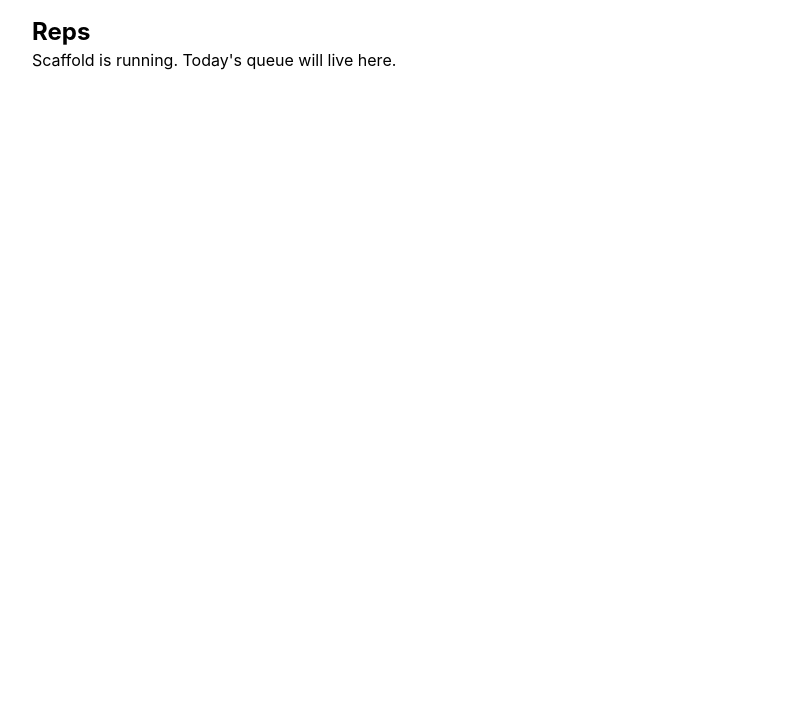
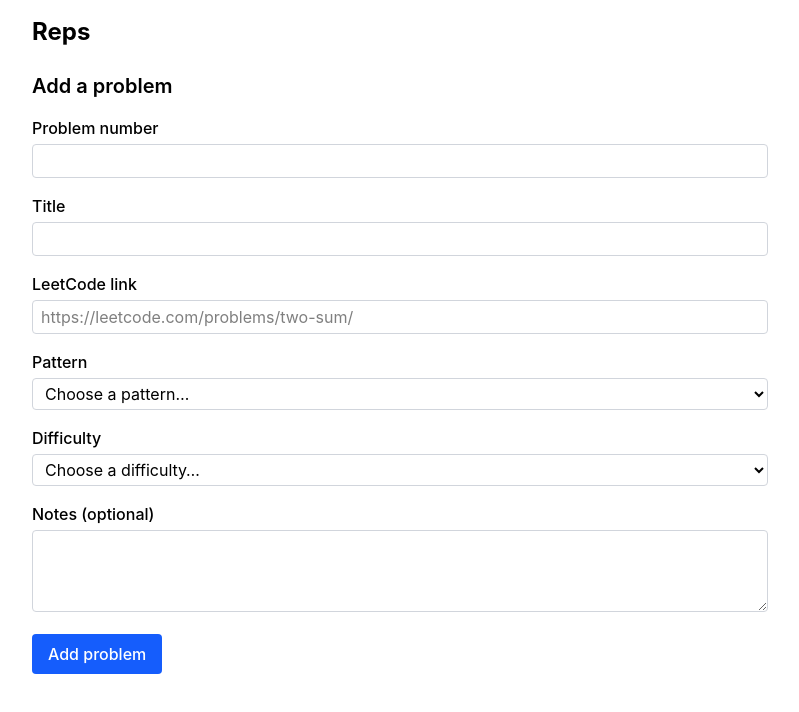
Before and after one commit to nthnco/reps, a React (Vite) app in the folder frontend/: page / in a window 1280 px wide. Shown: the top 712 px of the page, without its empty margins (240-1039 px from the left). Built offline with nearby package versions, Linux system fonts and the light colour scheme.

Commit message:
Add the add-problem form

```diff
--- a/frontend/package.json
+++ b/frontend/package.json
@@ -20,6 +20,7 @@
     "@tailwindcss/vite": "^4.3.3",
     "@testing-library/jest-dom": "^7.0.1",
     "@testing-library/react": "^16.3.3",
+    "@testing-library/user-event": "^14.6.7",
     "@types/node": "^24.13.3",
     "@types/react": "^19.2.18",
     "@types/react-dom": "^19.2.7",
--- a/frontend/src/App.tsx
+++ b/frontend/src/App.tsx
@@ -1,8 +1,10 @@
+import { AddProblemForm } from './components/AddProblemForm'
+
 function App() {
   return (
-    <main className="mx-auto max-w-3xl p-4">
+    <main className="mx-auto max-w-3xl space-y-6 p-4">
       <h1 className="text-2xl font-bold">Reps</h1>
-      <p>Scaffold is running. Today's queue will live here.</p>
+      <AddProblemForm />
     </main>
   )
 }
--- /dev/null
+++ b/frontend/src/components/AddProblemForm.tsx
@@ -0,0 +1,183 @@
+import { useState, type ChangeEvent, type ReactNode, type SubmitEvent } from 'react'
+import type { Difficulty, Pattern, ProblemCreate, ProblemRead } from '../api/generated'
+import { DIFFICULTY_LABELS, PATTERN_LABELS } from '../api/labels'
+import { createProblem, type FieldErrors } from '../api/problems'
+
+// Everything is a string while editing; converted to ProblemCreate on submit.
+const EMPTY = { number: '', title: '', link: '', pattern: '', difficulty: '', notes: '' }
+type FormValues = typeof EMPTY
+
+const inputClass =
+  'w-full rounded border border-gray-300 px-2 py-1 dark:border-gray-600 dark:bg-gray-900'
+
+export function AddProblemForm() {
+  const [values, setValues] = useState<FormValues>(EMPTY)
+  const [fieldErrors, setFieldErrors] = useState<FieldErrors>({})
+  const [message, setMessage] = useState<string | null>(null)
+  const [saved, setSaved] = useState<ProblemRead | null>(null)
+  const [submitting, setSubmitting] = useState(false)
+
+  function update(field: keyof FormValues) {
+    return (event: ChangeEvent<HTMLInputElement | HTMLSelectElement | HTMLTextAreaElement>) =>
+      setValues((current) => ({ ...current, [field]: event.target.value }))
+  }
+
+  async function handleSubmit(event: SubmitEvent<HTMLFormElement>) {
+    event.preventDefault()
+    setSubmitting(true)
+    setMessage(null)
+    setSaved(null)
+
+    const body: ProblemCreate = {
+      number: Number(values.number),
+      title: values.title,
+      link: values.link,
+      // The selects are `required`, so the browser won't submit an empty choice.
+      pattern: values.pattern as Pattern,
+      difficulty: values.difficulty as Difficulty,
+      notes: values.notes,
+    }
+    const result = await createProblem(body)
+    setSubmitting(false)
+
+    if (result.ok) {
+      setSaved(result.problem)
+      setValues(EMPTY)
+      setFieldErrors({})
+    } else {
+      setMessage(result.message)
+      setFieldErrors(result.fieldErrors)
+    }
+  }
+
+  return (
+    <form onSubmit={handleSubmit} className="space-y-4">
+      <h2 className="text-xl font-semibold">Add a problem</h2>
+
+      <Field id="number" label="Problem number" error={fieldErrors.number}>
+        <input
+          id="number"
+          type="number"
+          min={1}
+          required
+          value={values.number}
+          onChange={update('number')}
+          className={inputClass}
+          {...errorProps('number', fieldErrors.number)}
+        />
+      </Field>
+
+      <Field id="title" label="Title" error={fieldErrors.title}>
+        <input
+          id="title"
+          required
+          maxLength={200}
+          value={values.title}
+          onChange={update('title')}
+          className={inputClass}
+          {...errorProps('title', fieldErrors.title)}
+        />
+      </Field>
+
+      <Field id="link" label="LeetCode link" error={fieldErrors.link}>
+        <input
+          id="link"
+          type="url"
+          required
+          maxLength={500}
+          placeholder="https://leetcode.com/problems/two-sum/"
+          value={values.link}
+          onChange={update('link')}
+          className={inputClass}
+          {...errorProps('link', fieldErrors.link)}
+        />
+      </Field>
+
+      <Field id="pattern" label="Pattern" error={fieldErrors.pattern}>
+        <select
+          id="pattern"
+          required
+          value={values.pattern}
+          onChange={update('pattern')}
+          className={inputClass}
+          {...errorProps('pattern', fieldErrors.pattern)}
+        >
+          <option value="">Choose a pattern…</option>
+          {Object.entries(PATTERN_LABELS).map(([value, label]) => (
+            <option key={value} value={value}>
+              {label}
+            </option>
+          ))}
+        </select>
+      </Field>
+
+      <Field id="difficulty" label="Difficulty" error={fieldErrors.difficulty}>
+        <select
+          id="difficulty"
+          required
+          value={values.difficulty}
+          onChange={update('difficulty')}
+          className={inputClass}
+          {...errorProps('difficulty', fieldErrors.difficulty)}
+        >
+          <option value="">Choose a difficulty…</option>
+          {Object.entries(DIFFICULTY_LABELS).map(([value, label]) => (
+            <option key={value} value={value}>
+              {label}
+            </option>
+          ))}
+        </select>
+      </Field>
+
+      <Field id="notes" label="Notes (optional)" error={fieldErrors.notes}>
+        <textarea
+          id="notes"
+          rows={3}
+          value={values.notes}
+          onChange={update('notes')}
+          className={inputClass}
+          {...errorProps('notes', fieldErrors.notes)}
+        />
+      </Field>
+
+      {message && (
+        <p role="alert" className="text-red-600 dark:text-red-400">
+          {message}
+        </p>
+      )}
+      {saved && (
+        <p role="status" className="text-green-700 dark:text-green-400">
+          Saved #{saved.number} {saved.title}.
+        </p>
+      )}
+
+      <button
+        type="submit"
+        disabled={submitting}
+        className="rounded bg-blue-600 px-4 py-2 font-medium text-white hover:bg-blue-700 disabled:opacity-50"
+      >
+        {submitting ? 'Saving…' : 'Add problem'}
+      </button>
+    </form>
+  )
+}
+
+function errorProps(id: string, error: string | undefined) {
+  return error ? { 'aria-invalid': true, 'aria-describedby': `${id}-error` } : {}
+}
+
+function Field(props: { id: string; label: string; error?: string; children: ReactNode }) {
+  return (
+    <div className="space-y-1">
+      <label htmlFor={props.id} className="block font-medium">
+        {props.label}
+      </label>
+      {props.children}
+      {props.error && (
+        <p id={`${props.id}-error`} className="text-sm text-red-600 dark:text-red-400">
+          {props.error}
+        </p>
+      )}
+    </div>
+  )
+}
--- a/frontend/src/test/setup.ts
+++ b/frontend/src/test/setup.ts
@@ -1 +1,8 @@
 import '@testing-library/jest-dom/vitest'
+import { cleanup } from '@testing-library/react'
+import { afterEach } from 'vitest'
+
+// Testing Library only auto-unmounts between tests when Vitest globals are on.
+afterEach(() => {
+  cleanup()
+})
```
Also changed, not shown: 2 other files (tests, documents, lock files or other folders).
